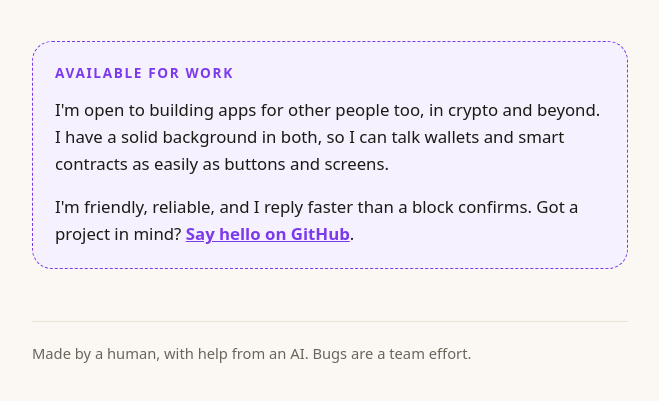
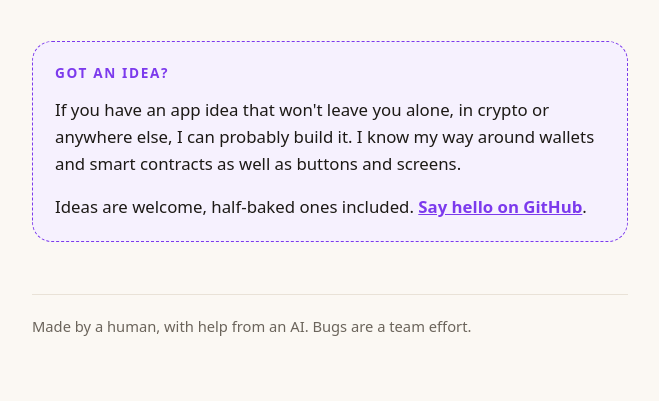
Before and after one commit to mypttwo/me, a plain HTML site: page index.html in a window 1280 px wide. Shown: the part 891-1292 px from the top of the page, without its empty margins (310-969 px from the left). Drawn offline with Linux system fonts and the light colour scheme.

Commit message:
Reword the work section: an invitation, not a job hunt

```diff
--- a/index.html
+++ b/index.html
@@ -68,9 +68,9 @@
   </div>
 
   <section class="hire">
-    <h2>Available for work</h2>
-    <p>I'm open to building apps for other people too, in crypto and beyond. I have a solid background in both, so I can talk wallets and smart contracts as easily as buttons and screens.</p>
-    <p>I'm friendly, reliable, and I reply faster than a block confirms. Got a project in mind? <a href="https://github.com/mypttwo">Say hello on GitHub</a>.</p>
+    <h2>Got an idea?</h2>
+    <p>If you have an app idea that won't leave you alone, in crypto or anywhere else, I can probably build it. I know my way around wallets and smart contracts as well as buttons and screens.</p>
+    <p>Ideas are welcome, half-baked ones included. <a href="https://github.com/mypttwo">Say hello on GitHub</a>.</p>
   </section>
 
   <footer>
```
